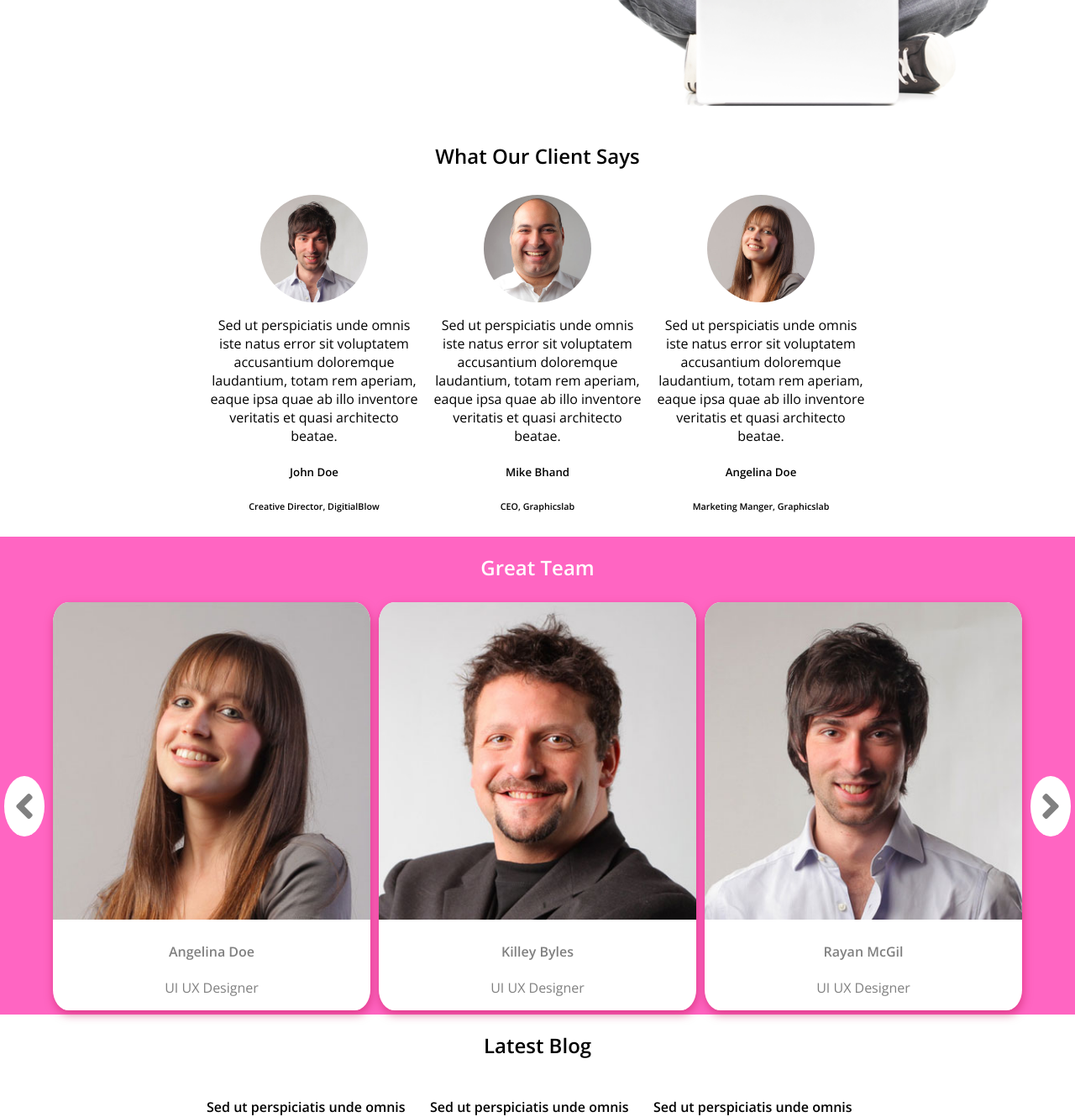
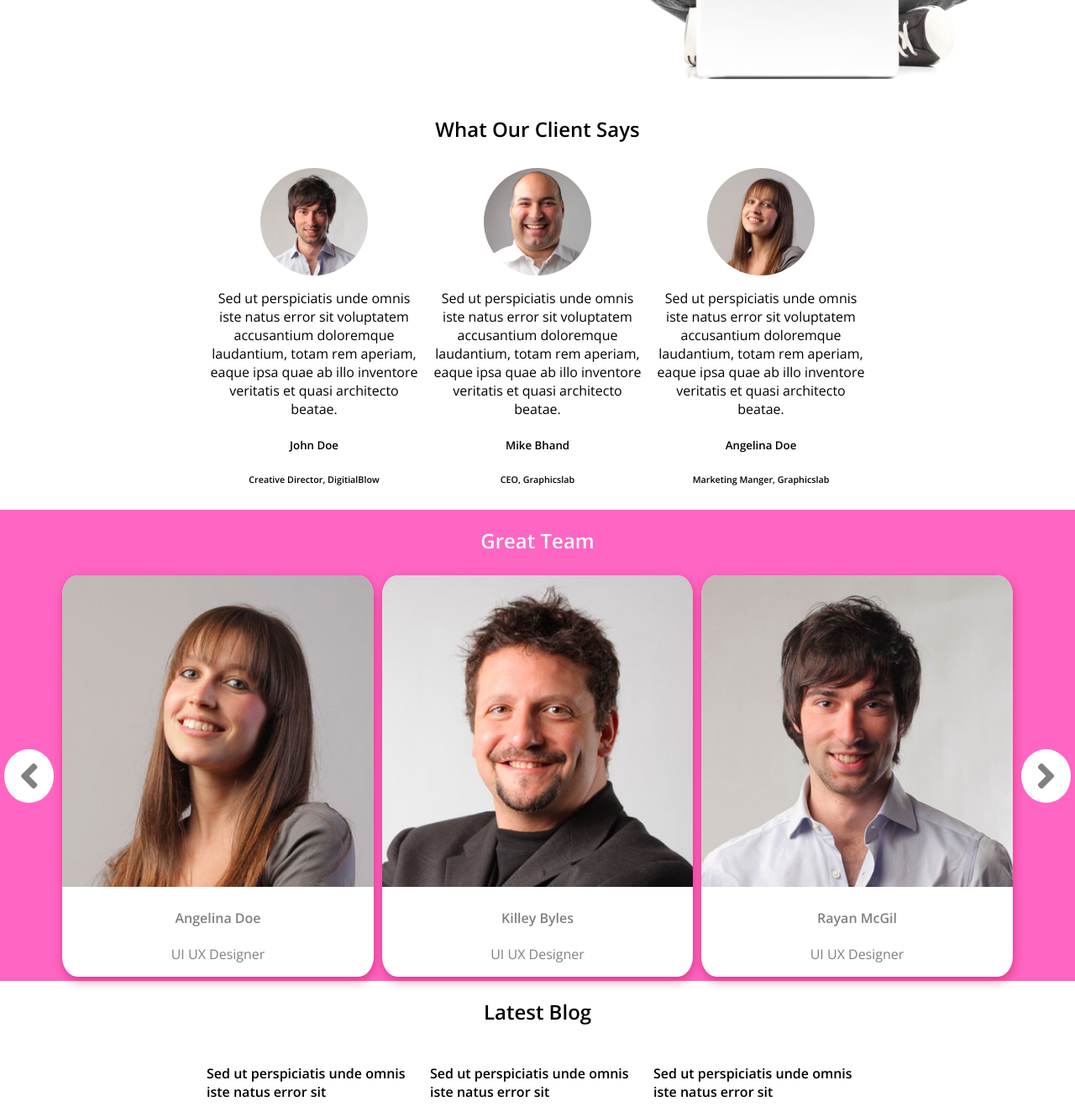
Before and after one commit to MikeGratsas/bit, a PHP site: page / in a window 1280 px wide. Shown: the part 1218-2548 px from the top of the page at 84% size. Run offline with PHP 8.4, Linux system fonts and the light colour scheme; some libraries are stand-ins or nearby versions.

Commit message:
correct styles

```diff
--- a/sorah/index.html
+++ b/sorah/index.html
@@ -33,7 +33,7 @@
             </a>
         </header>
         <main class="content">
-      <section id="issue-finder" class="centered">
+            <section id="issue-finder" class="background-bg centered">
                 <h2>
                     Build Better Websites, The Better Way
                     With Total
@@ -41,26 +41,28 @@
                 <form class="" action="#" method="post">
                     <div class="relative">
                         <input id="search" type="search" name="issue" placeholder="Search your desire issue for fix" value="">
-            <button class="sr-only" type="submit"><svg aria-hidden="true" data-prefix="fas" data-icon="search" role="img" xmlns="http://www.w3.org/2000/svg" viewBox="0 0 512 512" class="svg-inline--fa fa-search fa-w-16 fa-fw">
+                        <button class="sr-only" type="submit">
+                            <svg aria-hidden="true" data-prefix="fas" data-icon="search" role="img" xmlns="http://www.w3.org/2000/svg" viewBox="0 0 512 512" class="svg-inline--fa fa-search fa-w-16 fa-fw">
                                 <path fill="currentColor" d="M505 442.7L405.3 343c-4.5-4.5-10.6-7-17-7H372c27.6-35.3 44-79.7 44-128C416 93.1 322.9 0 208 0S0 93.1 0 208s93.1 208 208 208c48.3 0 92.7-16.4 128-44v16.3c0 6.4 2.5 12.5 7 17l99.7 99.7c9.4 9.4 24.6 9.4 33.9 0l28.3-28.3c9.4-9.4 9.4-24.6.1-34zM208 336c-70.7 0-128-57.2-128-128 0-70.7 57.2-128 128-128 70.7 0 128 57.2 128 128 0 70.7-57.2 128-128 128z"
                                       class=""></path>
-              </svg> Search!</button>
+                            </svg> Search!
+                        </button>
                     </div>
                 </form>
-        <ul class="menu">
-          <li class="circle bordered">
-            <a id="facebook" href="#facebook" title="Facebook">
-              <img src="images/facebook.png" alt="facebook">
+                <ul class="menu auto-margin">
+                    <li>
+                        <a id="facebook" class="circle bordered" href="#facebook" title="Facebook">
+                            <img class="auto-margin" src="images/facebook.png" alt="Facebook" />
                         </a>
                     </li>
-          <li class="circle bordered">
-            <a id="twitter" href="#twitter" title="Twitter">
-              <img src="images/twitter.png" alt="twitter">
+                    <li>
+                        <a id="twitter" class="circle bordered" href="#twitter" title="Twitter">
+                            <img class="auto-margin" src="images/twitter.png" alt="Twitter" />
                         </a>
                     </li>
-          <li class="circle bordered">
-            <a id="linkedin" href="#linkedin" title="Linkedin">
-              <img src="images/linkedin.png" alt="linkedin" />
+                    <li>
+                        <a id="linkedin" class="circle bordered" href="#linkedin" title="LinkedIn">
+                            <img class="auto-margin" src="images/linkedin.png" alt="LinkedIn" />
                         </a>
                     </li>
                 </ul>
@@ -127,25 +129,19 @@
                 <h2>What Our Client Says</h2>
                 <div class="clients">
                     <div class="client">
-            <div class="circle">
-              <img src="images/portrait3.png" alt="John Doe" />
-            </div>
+                        <div class="circle portrait3-bg"></div>
                         <p>Sed ut perspiciatis unde omnis iste natus error sit voluptatem accusantium doloremque laudantium, totam rem aperiam, eaque ipsa quae ab illo inventore veritatis et quasi architecto beatae.</p>
                         <h5>John Doe</h5>
                         <h6>Creative Director, DigitialBlow</h6>
                     </div>
                     <div class="client">
-            <div class="circle">
-              <img src="images/portrait1.png" alt="Mike Bhand" />
-            </div>
+                        <div class="circle portrait1-bg"></div>
                         <p>Sed ut perspiciatis unde omnis iste natus error sit voluptatem accusantium doloremque laudantium, totam rem aperiam, eaque ipsa quae ab illo inventore veritatis et quasi architecto beatae.</p>
                         <h5>Mike Bhand</h5>
                         <h6>CEO, Graphicslab</h6>
                     </div>
                     <div class="client">
-            <div class="circle">
-              <img src="images/portrait4.png" alt="Angelina Doe" />
-            </div>
+                        <div class="circle portrait4-bg"></div>
                         <p>Sed ut perspiciatis unde omnis iste natus error sit voluptatem accusantium doloremque laudantium, totam rem aperiam, eaque ipsa quae ab illo inventore veritatis et quasi architecto beatae.</p>
                         <h5>Angelina Doe</h5>
                         <h6>Marketing Manger, Graphicslab</h6>
@@ -156,7 +152,9 @@
                 <h2>Great Team</h2>
                 <div class="employees">
                     <div class="previous circle">
+                        <span class="auto-margin">
                             <span class="fas fa-angle-left fa-3x"></span>
+                        </span>
                     </div>
                     <div class="employee">
                         <img class="portrait" src="images/portrait4.png" alt="Angelina Doe" />
@@ -174,7 +172,9 @@
                         <p>UI UX Designer</p>
                     </div>
                     <div class="next circle">
+                        <span class="auto-margin">
                             <span class="fas fa-angle-right fa-3x"></span>
+                        </span>
                     </div>
                 </div>
             </section>
--- a/sorah/styles/style.css
+++ b/sorah/styles/style.css
@@ -16,6 +16,10 @@ body {
     float: right;
 }
 
+.auto-margin {
+    margin: auto;
+}
+
 .circle {
     border-radius: 50%;
 }
@@ -27,12 +31,9 @@ body {
     height: 72px;
 }
 
-.bordered a {
-  margin: auto;
-}
-
     .bordered img {
         max-width: 70%;
+        max-height: 70%;
     }
 
 .foreground {
@@ -112,11 +113,6 @@ body {
         overflow: hidden;
     }
 
-.client .circle img {
-  margin: auto;
-  max-width: 100%;
-}
-
 .employees {
     display: flex;
     align-items: center;
@@ -150,11 +146,12 @@ body {
 }
 
 .previous, .next {
-  display: inline-block;
+    display: flex;
     background-color: white;
     color: grey;
     margin: 5px;
-  padding: 0.75em;
+    width: 4em;
+    height: 4em;
 }
 
 .notes {
@@ -176,8 +173,64 @@ body {
     list-style-type: none;
 }
 
-img.portrait {
+.portrait {
     max-width: 100%;
+}
+
+.portrait1-bg {
+    background-image: url('../images/portrait1.png');
+    background-position: center center;
+    background-repeat: no-repeat;
+    background-size: cover;
+}
+
+.portrait2-bg {
+    background-image: url('../images/portrait2.png');
+    background-position: center center;
+    background-repeat: no-repeat;
+    background-size: cover;
+}
+
+.portrait3-bg {
+    background-image: url('../images/portrait3.png');
+    background-position: center center;
+    background-repeat: no-repeat;
+    background-size: cover;
+}
+
+.portrait4-bg {
+    background-image: url('../images/portrait4.png');
+    background-position: center center;
+    background-repeat: no-repeat;
+    background-size: cover;
+}
+
+.facebook-bg {
+    background-image: url('../images/facebook.png');
+    background-position: center center;
+    background-repeat: no-repeat;
+    background-size: cover;
+}
+
+.twitter-bg {
+    background-image: url('../images/twitter.png');
+    background-position: center center;
+    background-repeat: no-repeat;
+    background-size: cover;
+}
+
+.linkedin-bg {
+    background-image: url('../images/linkedin.png');
+    background-position: center center;
+    background-repeat: no-repeat;
+    background-size: cover;
+}
+
+.background-bg {
+    background-image: url('../images/background.png');
+    background-position: center center;
+    background-repeat: no-repeat;
+    background-size: contain;
 }
 
 #benefits {
@@ -194,7 +247,7 @@ img.portrait {
     overflow: hidden;
 }
 
-#intro>img {
+    #intro > img {
         max-width: 50%;
     }
 
@@ -212,9 +265,3 @@ img.portrait {
 #dropdown {
     padding: 5px;
 }
-
-#issue-finder {
-  background-image: url('../images/background.png');
-  background-repeat: no-repeat;
-  background-size: contain;
-}
```
Lines whose indentation alone changed are shown as unchanged.
